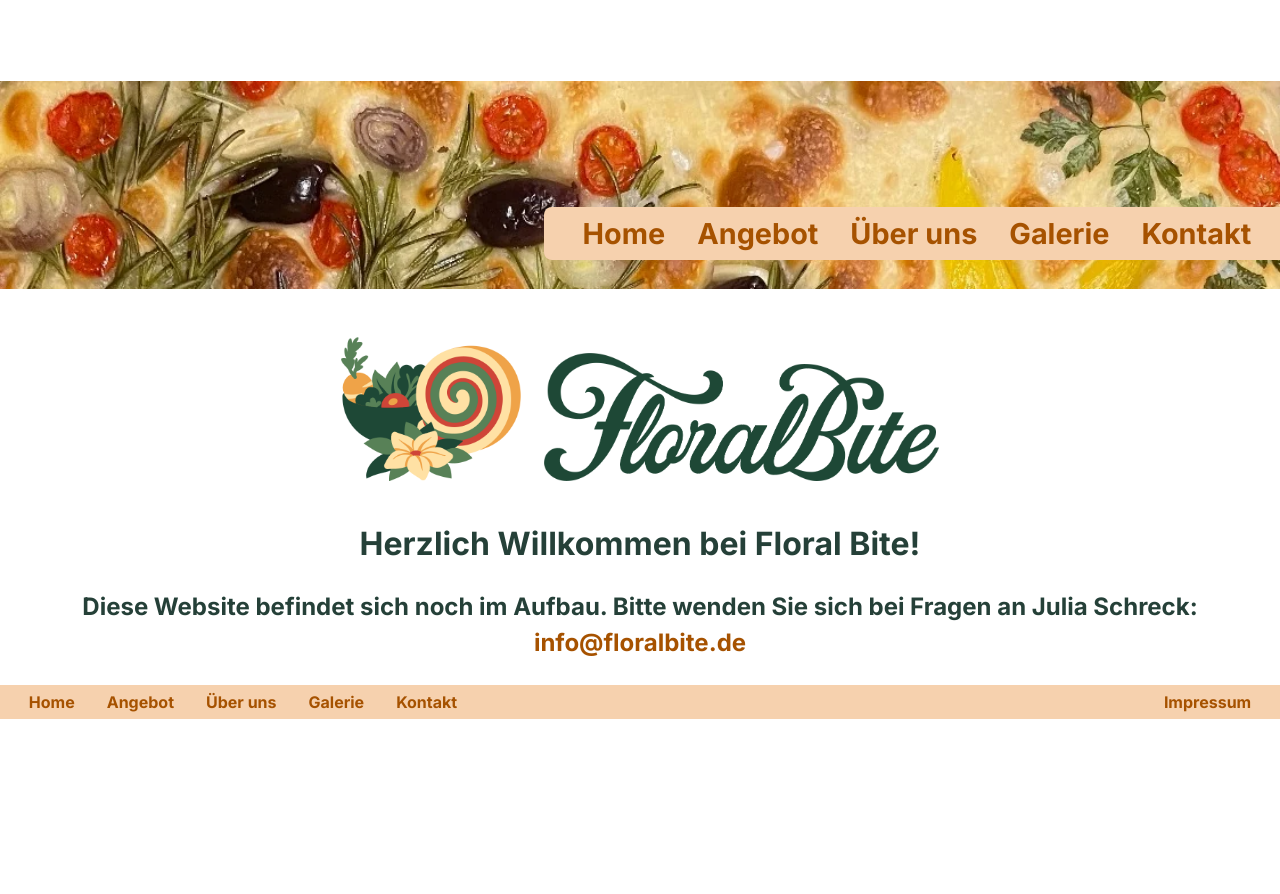
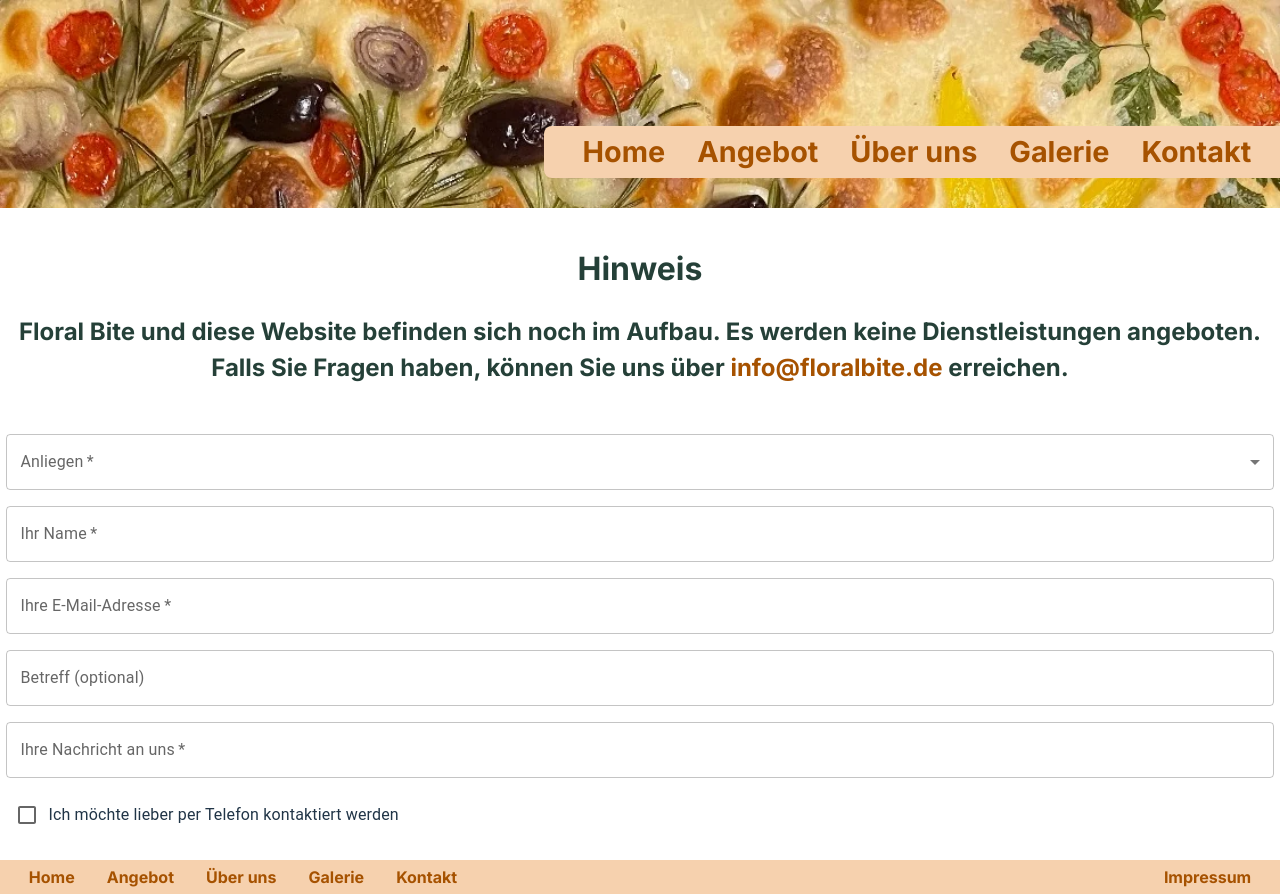
Before and after one commit to ReginaMichel/FloralBite, a React (Vite) app in the folder frontend/: page /contact in a window 1280 px wide. Before the commit the page ends 800 px from the top, so only its background shows below. Built offline with nearby package versions, Linux system fonts and the light colour scheme; no server answers.

Commit message:
Anfänge eines Kontaktformulars

```diff
--- /dev/null
+++ b/frontend/src/components/ContactForm.tsx
@@ -0,0 +1,75 @@
+import {
+    Checkbox,
+    FormControl,
+    FormControlLabel,
+    InputLabel,
+    MenuItem,
+    Select,
+    Stack,
+    TextField
+} from "@mui/material";
+import {useState} from "react";
+
+export default function ContactForm() {
+
+    const [telefonisch, setTelefonisch] = useState(false);
+    const [telefonnummer, setTelefonnummer] = useState('');
+
+    return(
+        <Stack spacing={2}>
+                <FormControl fullWidth margin="normal" required>
+                    <InputLabel id="anliegen-label">Anliegen</InputLabel>
+                    <Select
+                        labelId="anliegen-label"
+                        label="Anliegen"
+                    >
+                        <MenuItem value="anfrage">Anfrage</MenuItem>
+                        <MenuItem value="feedback">Feedback</MenuItem>
+                        <MenuItem value="sonstiges">Sonstiges</MenuItem>
+                    </Select>
+                </FormControl>
+                <TextField
+                    label="Ihr Name"
+                    onChange={(e) => {}}
+                    required
+                    fullWidth
+                />
+                <TextField
+                    label="Ihre E-Mail-Adresse"
+                    onChange={(e) => {}}
+                    fullWidth
+                    required
+                />
+                <TextField
+                    label="Betreff (optional)"
+                    onChange={(e) => {}}
+                    fullWidth
+                />
+                <TextField
+                    label="Ihre Nachricht an uns"
+                    onChange={(e) => {}}
+                    required
+                    fullWidth
+                />
+                <FormControlLabel
+                    control={
+                        <Checkbox
+                            checked={telefonisch}
+                            onChange={(e) => setTelefonisch(e.target.checked)}
+                        />
+                    }
+                    label="Ich möchte lieber per Telefon kontaktiert werden"
+                />
+                {telefonisch && (
+                    <TextField
+                        label="Telefonnummer"
+                        value={telefonnummer}
+                        onChange={(e) => setTelefonnummer(e.target.value)}
+                        fullWidth
+                        required
+                        margin="normal"
+                    />
+                )}
+        </Stack>
+    );
+}
--- a/frontend/src/pages/ContactPage.tsx
+++ b/frontend/src/pages/ContactPage.tsx
@@ -1,9 +1,17 @@
-import PlaceholderPage from "./PlaceholderPage.tsx";
+import ContactForm from "../components/ContactForm.tsx";
 
 export default function ContactPage() {
     return (
         <>
-            <PlaceholderPage/>
+            <div className="note">
+                <h1>Hinweis</h1>
+                <h2>Floral Bite und diese Website befinden sich noch im Aufbau. Es werden keine Dienstleistungen angeboten.
+                    Falls Sie Fragen haben, können Sie uns über{" "}
+                    <a href="mailto:info@floralbite.de">info@floralbite.de</a>
+                    {" "}erreichen.
+                </h2>
+            </div>
+            <ContactForm/>
         </>
     )
 }
```
